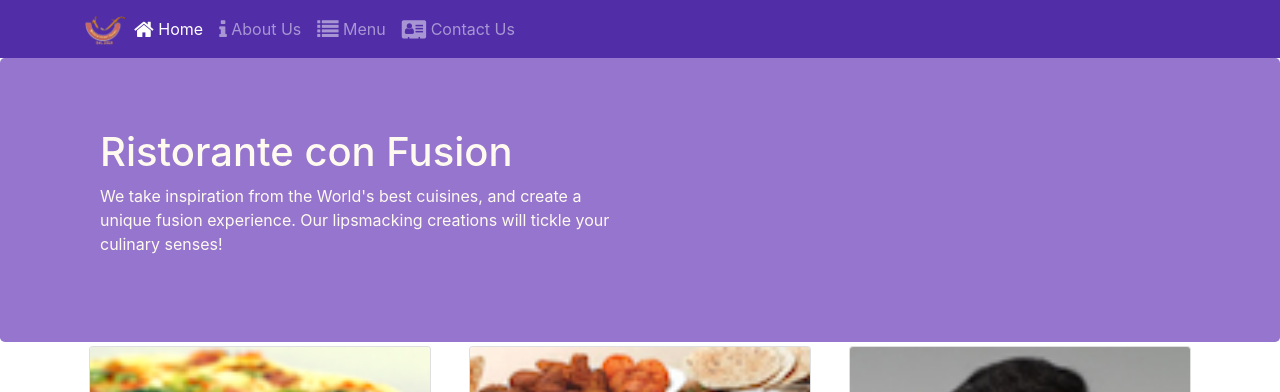
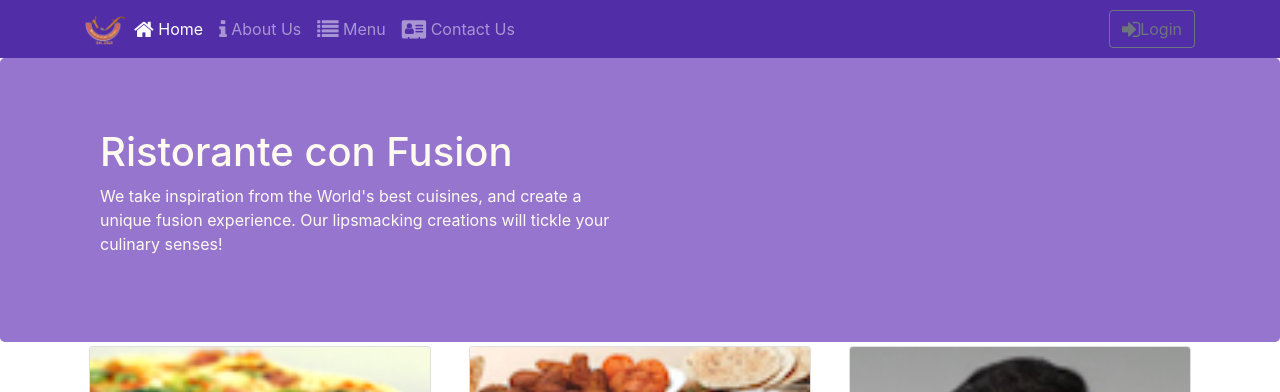
Before and after one commit to Basilleaf24/Coursera-React, a React (Create React App) app: page /home in a window 1280 px wide. Shown: the top 392 px of the page. Built offline with nearby package versions, Linux system fonts and the light colour scheme.

Commit message:
Uncontrolled Forms

```diff
--- a/src/components/HeaderComponent.js
+++ b/src/components/HeaderComponent.js
@@ -1,5 +1,7 @@
 import React, { Component } from 'react';
-import { Nav, Navbar, NavbarBrand, NavbarToggler, Collapse, NavItem, Jumbotron } from 'reactstrap';
+import { Nav, Navbar, NavbarBrand, NavbarToggler, Collapse, NavItem, Jumbotron,
+Button, Modal, ModalHeader, ModalBody,
+Form, FormGroup, Input, Label } from 'reactstrap';
 import { NavLink } from 'react-router-dom';
 
 class Header extends Component {
@@ -7,10 +9,14 @@ class Header extends Component {
     constructor(props) {
         super(props);
 
+        this.state = {
+          isNavOpen: false,
+          isModalOpen: false
+        };
+
         this.toggleNav = this.toggleNav.bind(this);
-        this.state = {
-          isNavOpen: false
-        };
+        this.toggleModal = this.toggleModal.bind(this);
+        this.handleLogin = this.handleLogin.bind(this);
       }
 
       toggleNav() {
@@ -19,9 +25,21 @@ class Header extends Component {
         });
       }
 
+      toggleModal() {
+        this.setState({
+          isModalOpen: !this.state.isModalOpen
+        });
+      }
+
+      handleLogin(event){
+          this.toggleModal();
+          alert("Username: " + this.username.value + "Password: " + this.password.value + "Remember: " + this.remember.checked);
+          event.preventDefault();
+      }
+
   render() {
     return(
-        <div>
+        <React.Fragment>
         <Navbar dark expand="md">
             <div className="container">
                 <NavbarToggler onClick={this.toggleNav} />
@@ -41,6 +59,13 @@ class Header extends Component {
                         <NavLink className="nav-link" to='/contactus'><span className="fa fa-address-card fa-lg"></span> Contact Us</NavLink>
                     </NavItem>
                     </Nav>
+                    <Nav className="ml-auto" navbar>
+                        <NavItem>
+                            <Button outline onClick={this.toggleModal}>
+                                <span className="fa fa-sign-in fa-lg"></span>Login
+                            </Button>
+                        </NavItem>
+                    </Nav>
                 </Collapse>
             </div>
          </Navbar>
@@ -54,7 +79,32 @@ class Header extends Component {
                         </div>
                     </div>
                 </Jumbotron>
-            </div>
+                <Modal isOpen={this.state.isModalOpen} toggle={this.toggleModal}>
+                    <ModalHeader toggle={this.toggleModal}>Login</ModalHeader>
+                    <ModalBody>
+                        <Form onSubmit={this.handleLogin}>
+                            <FormGroup>
+                                <Label htmlFor="username">Username</Label>
+                                <Input type="text" id="username" name="username"
+                                    innerRef={(input) => this.username = input} />
+                            </FormGroup>
+                            <FormGroup>
+                                <Label htmlFor="password">Password</Label>
+                                <Input type="password" id="password" name="password"
+                                    innerRef={(input) => this.password = input} />
+                            </FormGroup>
+                            <FormGroup check>
+                                <Label check>
+                                    <Input type="checkbox" name="remember"
+                                        innerRef={(input) => this.remember = input} />
+                                    Remember me
+                                </Label>
+                            </FormGroup>
+                            <Button type="submit" value="submit" color="primary">Login</Button>
+                        </Form>
+                    </ModalBody>
+                </Modal>
+            </React.Fragment>
 
     );
   }
```
